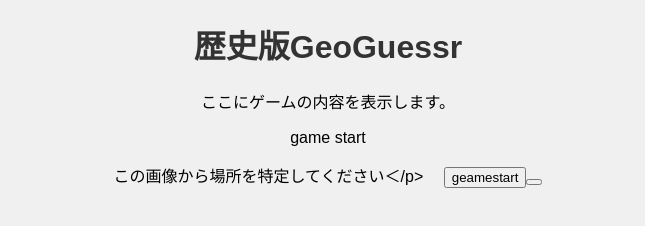
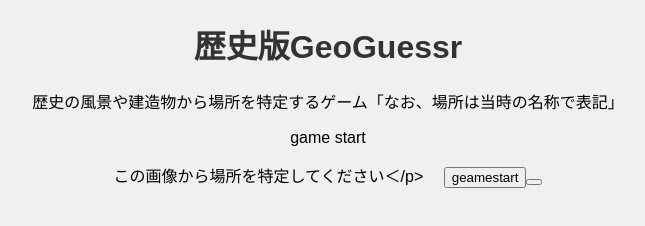
Before and after one commit to shinya172/history-geoguessr-static, a plain HTML site: page index.html/index.html in a window 1280 px wide. Shown: the whole page, without its empty margins (312-957 px from the left). Drawn offline with Linux system fonts and the light colour scheme; files that its build step writes are made by us from their sources; files whose address does not match are found by name.

Commit message:
index.htmlを編集

```diff
--- a/index.html/index.html
+++ b/index.html/index.html
@@ -8,7 +8,7 @@
 </head>
 <body>
     <h1>歴史版GeoGuessr</h1> <!-- history geoguessr -->
-    <p>ここにゲームの内容を表示します。</p> <!-- 歴史の風景や建造物から場所を特定するゲーム「なお、場所は当時の名称で表記」
+    <p>歴史の風景や建造物から場所を特定するゲーム「なお、場所は当時の名称で表記」</p>
     <!--　ゲームのコンテナ -->
     <div id="game-container>
         <h2>game start</h2>
```
